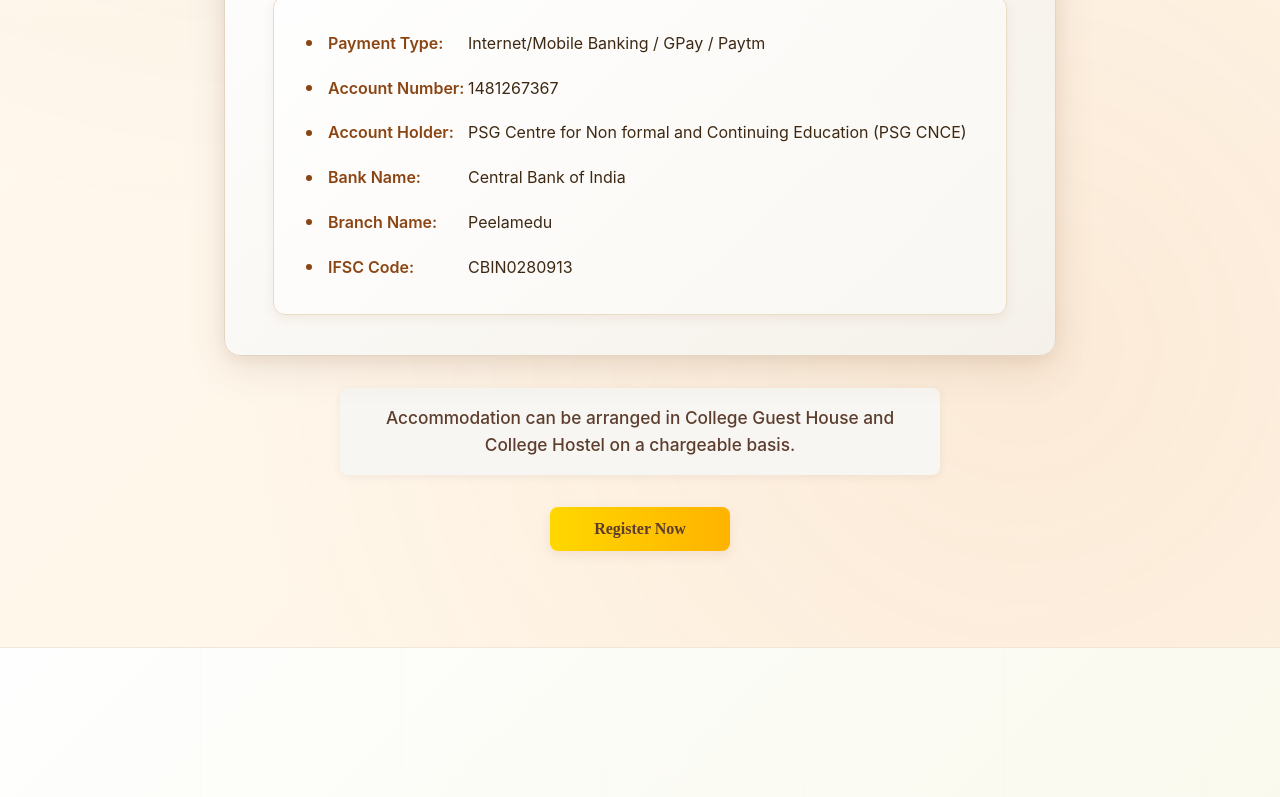
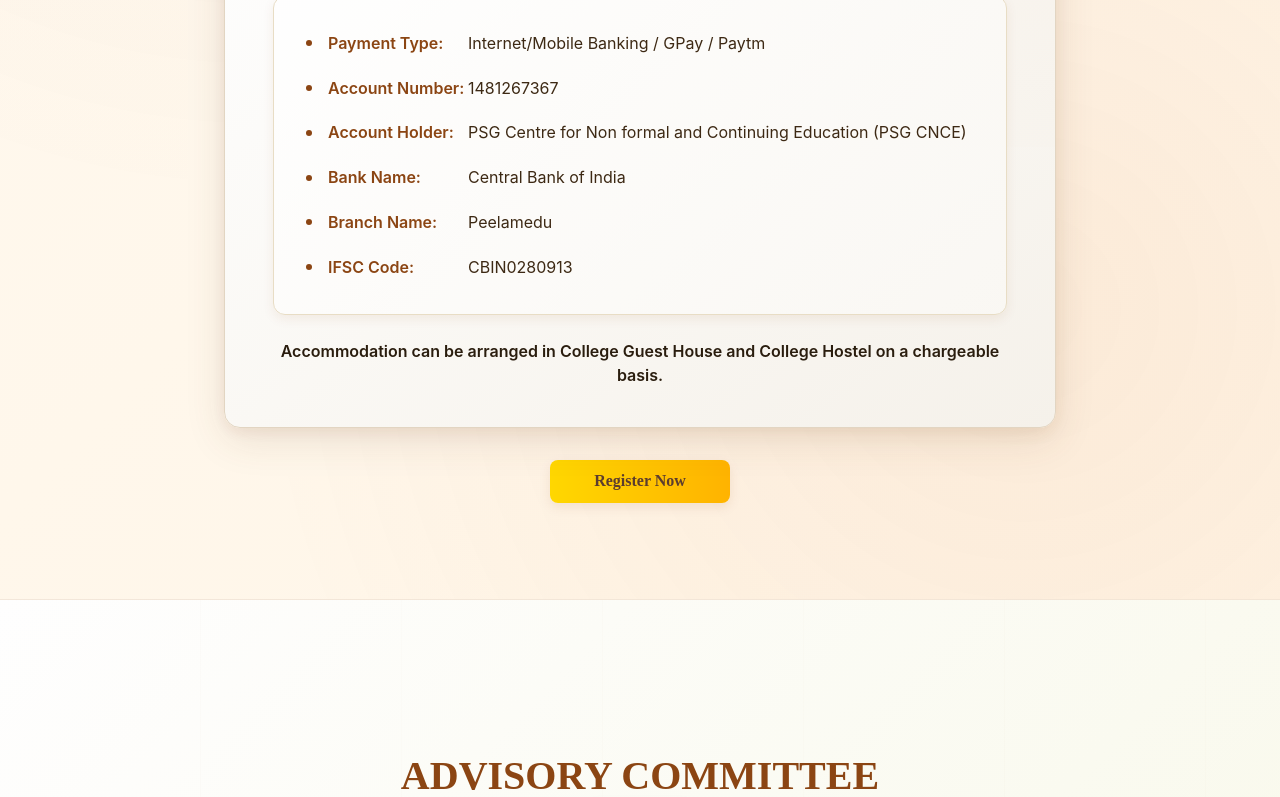
Before and after one commit to Shananthika13/Conference_web, a React (Vite) app: page / in a window 1280 px wide. Shown: the part 4903-5700 px from the top of the page. Built offline with nearby package versions, Linux system fonts and the light colour scheme.

Commit message:
added accomadation detail

```diff
--- a/src/FashionTechConference.css
+++ b/src/FashionTechConference.css
@@ -2835,3 +2835,12 @@
     font-size: 0.9rem;
   }
 }
+
+.accommodation-info {
+  margin-top: 1.5rem;
+  font-size: 1rem;
+  color: #2a1d0e;
+  line-height: 1.5;
+  text-align: center;
+  font-weight: 600;
+}
--- a/src/FashionTechConference.jsx
+++ b/src/FashionTechConference.jsx
@@ -257,13 +257,10 @@
         <li><strong>Branch Name:</strong> Peelamedu</li>
         <li><strong>IFSC Code:</strong> CBIN0280913</li>
       </ul>
-    </div>
-    {/* Accommodation Info Box above Register Now */}
-    <div className="accommodation-box">
-      Accommodation can be arranged in College Guest House and College Hostel on a chargeable basis.
+      <p className="accommodation-info">Accommodation can be arranged in College Guest House and College Hostel on a chargeable basis.</p>
     </div>
     <div className="button-container">
-      <button className="register-button btn btn-primary-yellow"  onClick={() => window.location.href = 'https://docs.google.com/forms/d/e/1FAIpQLSfMMF5r9pxcJ7miRCXiPGM3kiKqJzxgy4WRfS5XTh6xgkCfEQ/viewform'}>
+      <button className="register-button btn btn-primary-yellow" onClick={() => window.location.href = 'https://docs.google.com/forms/d/e/1FAIpQLSfMMF5r9pxcJ7miRCXiPGM3kiKqJzxgy4WRfS5XTh6xgkCfEQ/viewform'}>
         Register Now
       </button>
     </div>
```
